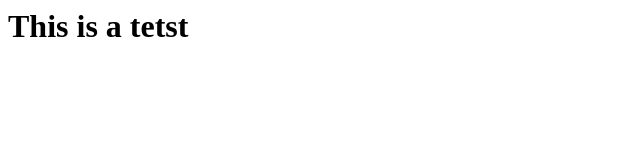
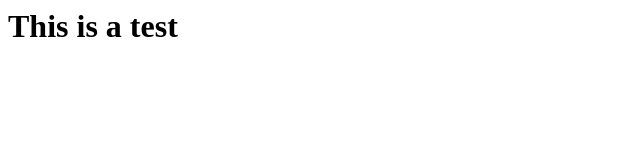
Before and after one commit to hughesless/hughesless.github.io, an Eleventy site: page test.html in a window 1280 px wide. Shown: the full height of the page, 0-640 px from the left. Built offline with nearby package versions, Linux system fonts and the light colour scheme; Eleventy itself is replaced by a stand-in of ours; files that its build step writes are made by us from their sources.

Commit message:
fix typo and whitespace

```diff
--- a/test.html
+++ b/test.html
@@ -1,2 +1,2 @@
 <title>This is a test</title>
-<h1>This is a tetst</h1>
+<h1>This is a test</h1>
```
Also changed, not shown: README.md.
